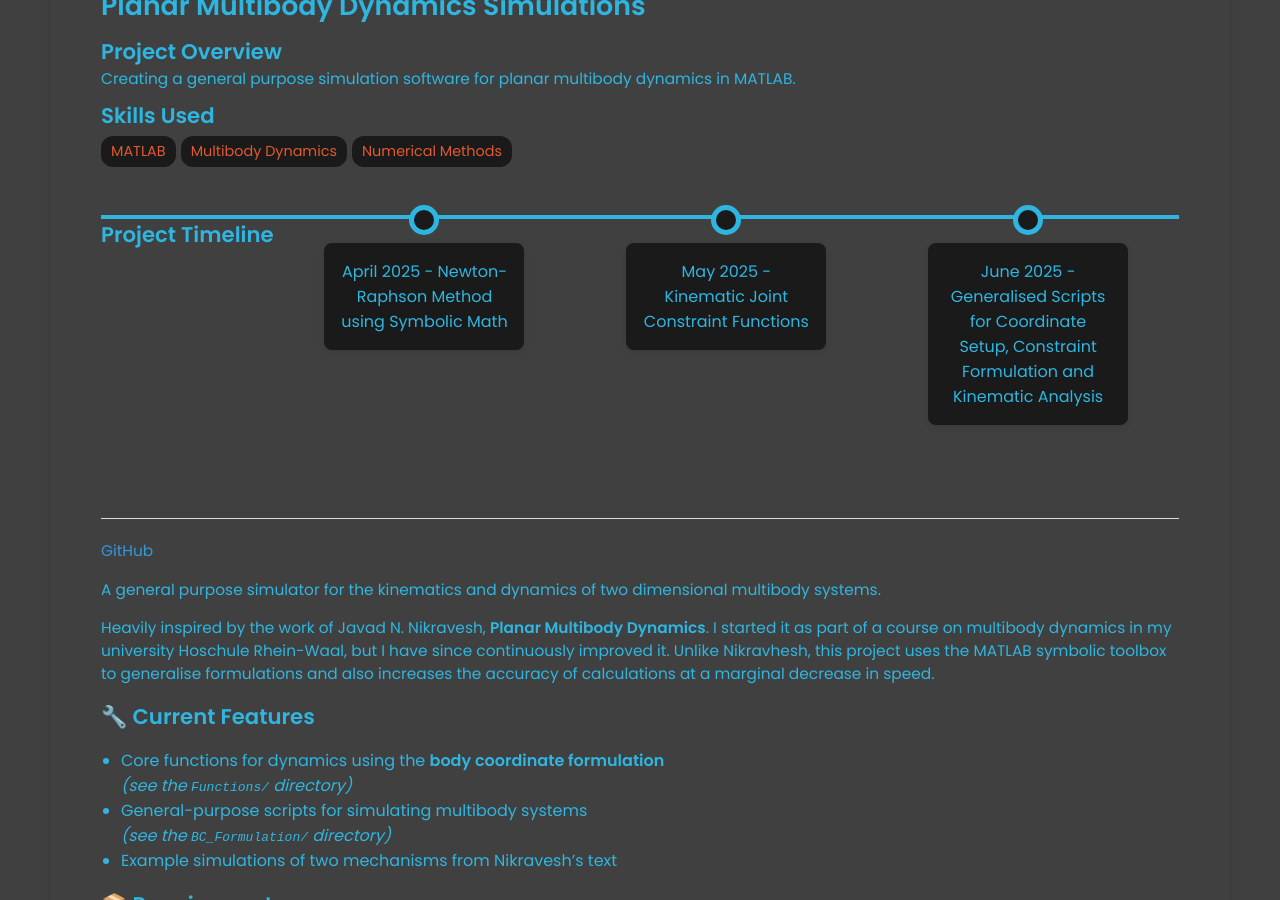
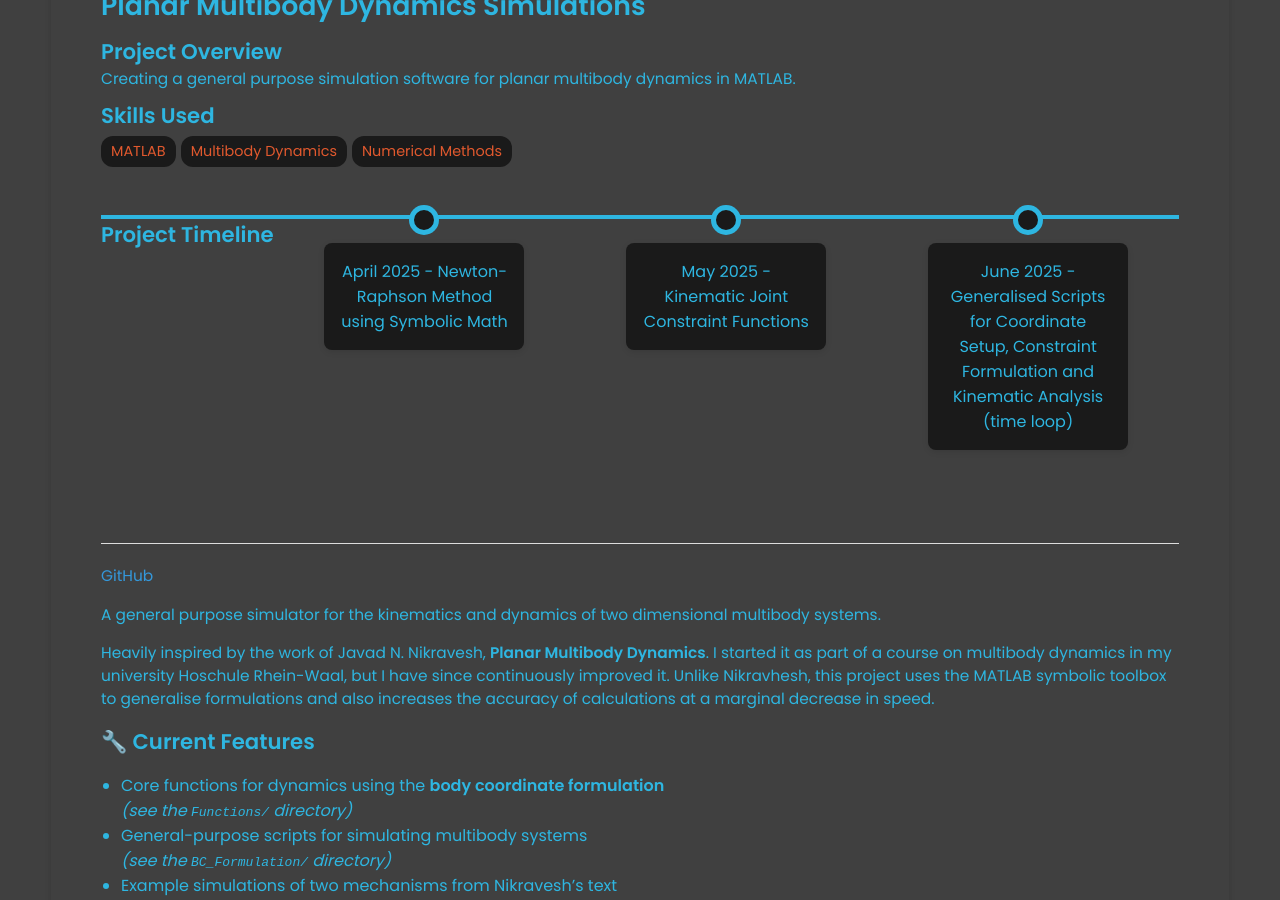
Before and after one commit to jcchincheong-bb/jcchincheong-bb.github.io, a Jekyll site: the page built from _projects/mbd-simulations/index.md, in a window 1280 px wide and 900 px high, scrolled down 521 px. Built offline with Jekyll 4.4.1, drawn with Linux system fonts in a browser that asks for light colours.

```diff
--- a/_projects/mbd-simulations/index.md
+++ b/_projects/mbd-simulations/index.md
@@ -10,7 +10,7 @@ main-image: /DAS.png
 timeline:
   - April 2025 - Newton-Raphson Method using Symbolic Math
   - May 2025 - Kinematic Joint Constraint Functions
-  - June 2025 - Generalised Scripts for Coordinate Setup, Constraint Formulation and Kinematic Analysis
+  - June 2025 - Generalised Scripts for Coordinate Setup, Constraint Formulation and Kinematic Analysis (time loop)
 ---
 
 ---
```
